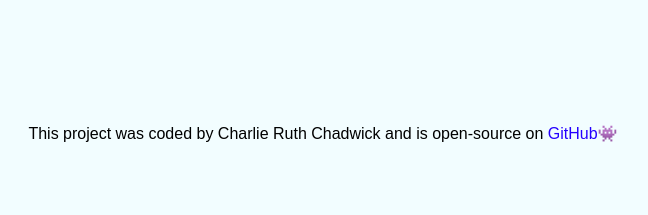
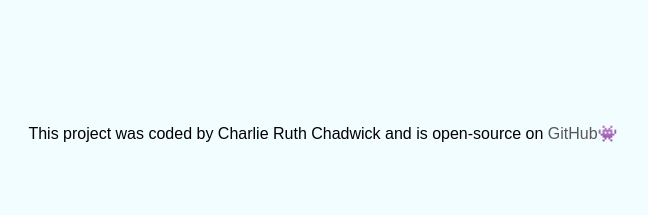
Before and after one commit to chadders404/react-weather-app, a React (Create React App) app: page / in a window 1280 px wide. Shown: the top 215 px of the page, without its empty margins (317-965 px from the left). Built offline with nearby package versions, Linux system fonts and the light colour scheme; no server answers; some icons are missing.

Commit message:
Changed link colour back to grey

```diff
--- a/src/App.css
+++ b/src/App.css
@@ -105,7 +105,7 @@ ul {
 }
 
 a {
-  color: rgb(38, 0, 255);
+  color: rgb(87, 87, 87);
   text-decoration: none;
   font-weight: 400;
 }
```
